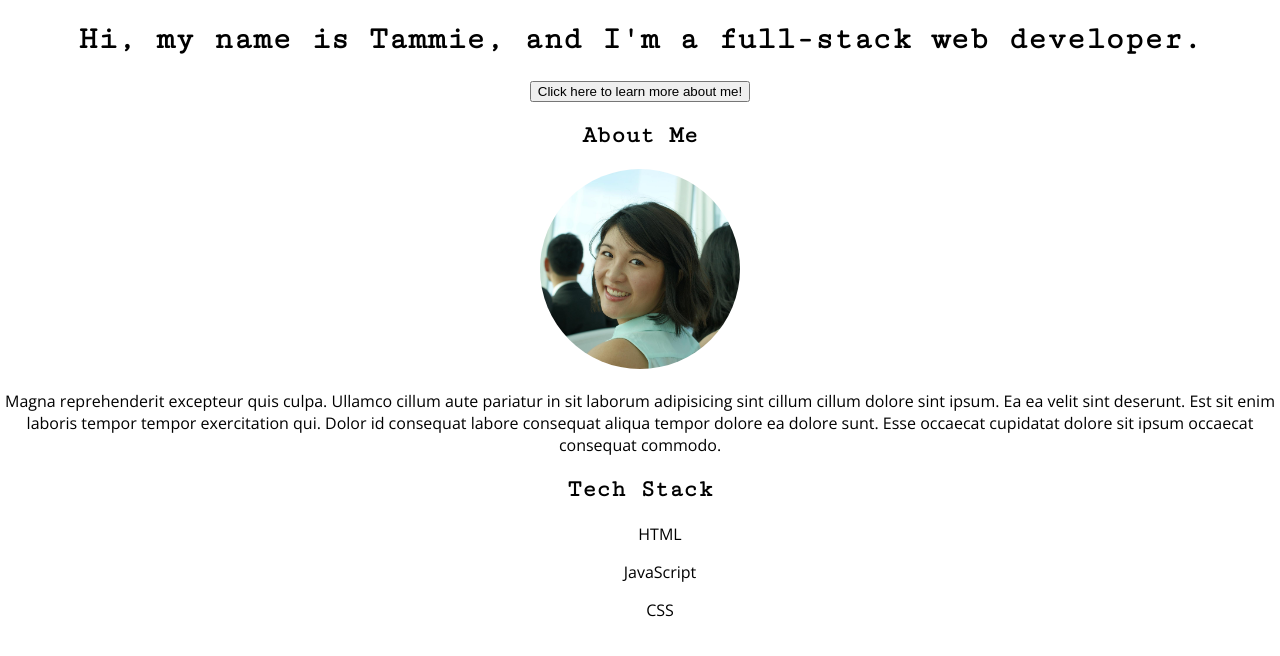
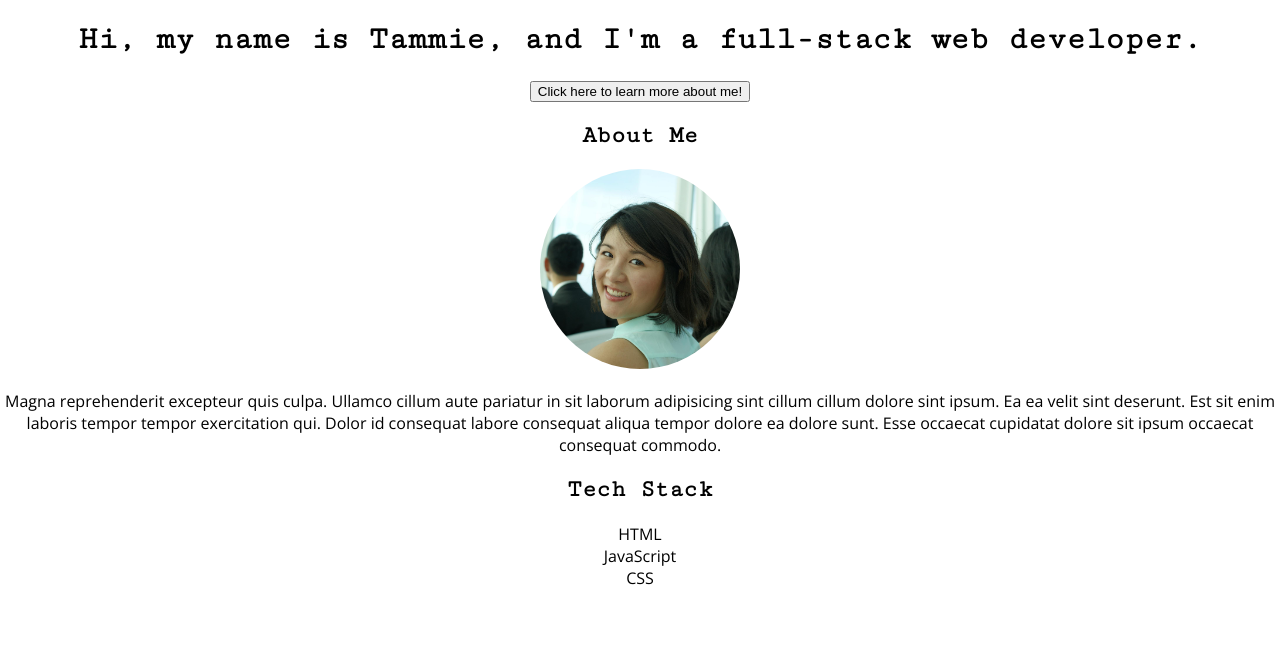
Before and after one commit to tammiec/portfolio, a React (Create React App) app: page / in a window 1280 px wide. Shown: the top 656 px of the page. Built offline with nearby package versions, Linux system fonts and the light colour scheme.

Commit message:
Remove padding

```diff
--- a/src/Components/About/About.scss
+++ b/src/Components/About/About.scss
@@ -3,3 +3,11 @@
   width: 200px;
   border-radius: 50%;
 }
+
+.tech-list-item {
+  list-style-type: none;
+}
+
+ul {
+  padding: 0;
+}
--- a/src/Components/About/TechListItem.js
+++ b/src/Components/About/TechListItem.js
@@ -2,8 +2,6 @@ import React from 'react';
 
 export default function TechListItem(props) {
   return (
-    <div className='tech-list-item'>
-      <p>{props.stack}</p>
-    </div>
+    <li className='tech-list-item'>{props.stack}</li>
   );
 }
```
